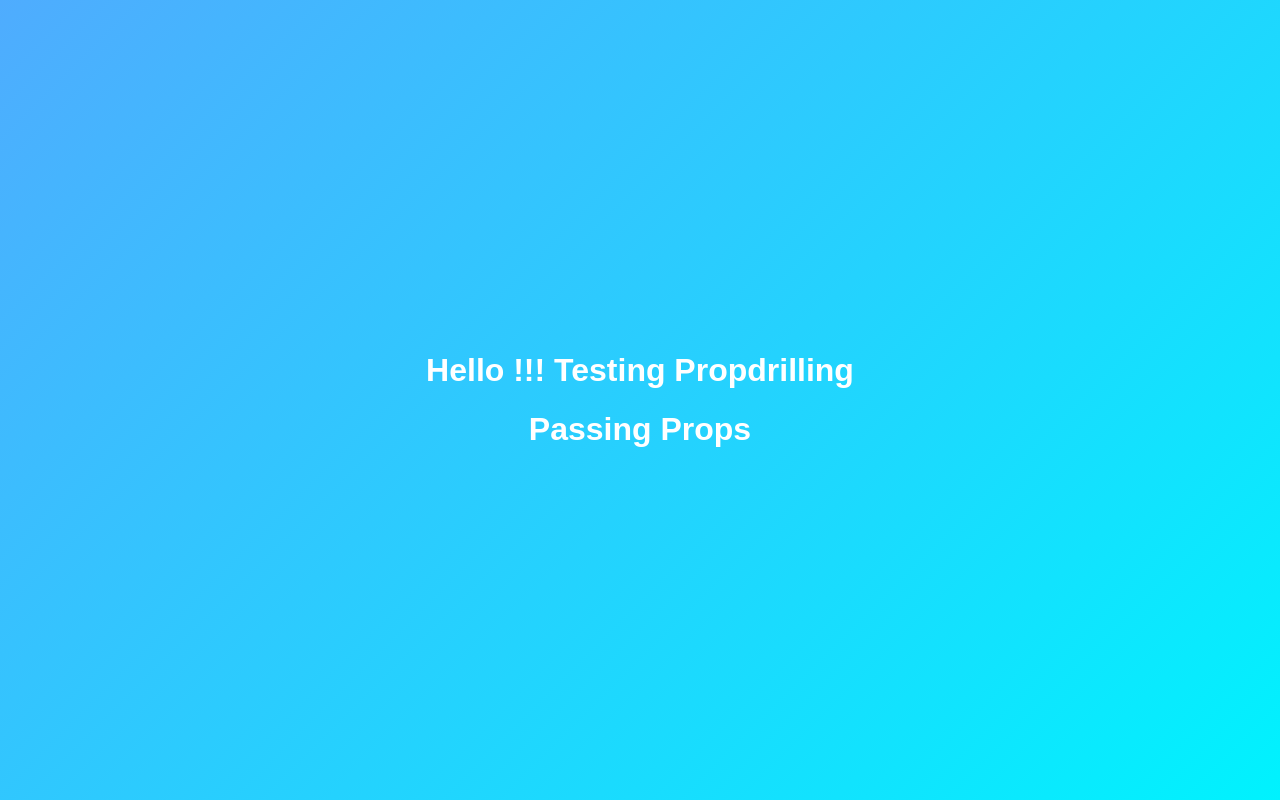
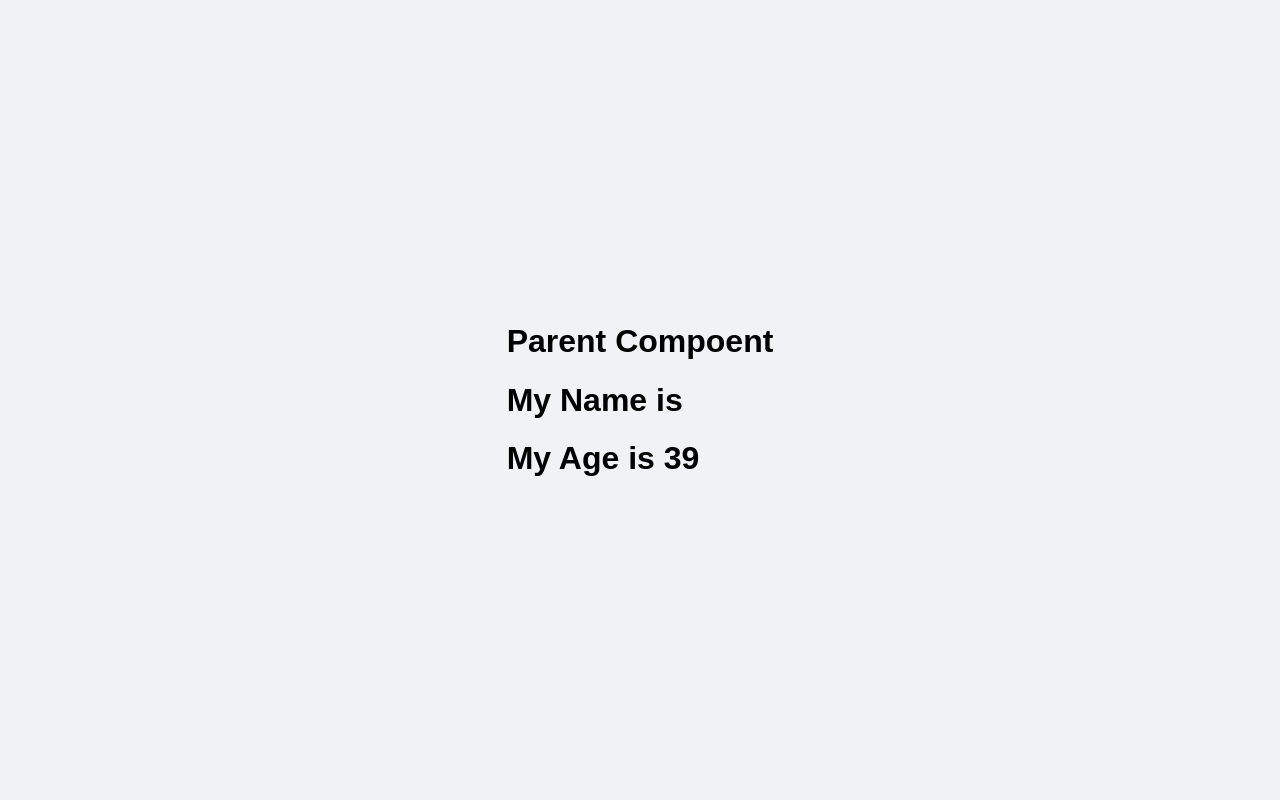
Before and after one commit to alokuidev/shortcircuitevaluation, a React (Create React App) app: page / in a window 1280 px wide. Built offline with nearby package versions, Linux system fonts and the light colour scheme.

Commit message:
more API context

```diff
--- a/src/App.js
+++ b/src/App.js
@@ -1,7 +1,10 @@
 // import Counter from "./hooks/ComponentUSeState/Counter";
 // import State from "./State";
 
-import Propdrilling from "./hooks/ComponentUseRef/Propdrilling";
+import { BiodataProvider } from "./hooks/ContextAPI/Createcompoent";
+import Home from "./hooks/ContextAPI/Home";
+
+// import Propdrilling from "./hooks/ComponentUseRef/Propdrilling";
 
 // import RefFun from "./hooks/ComponentUseRef/ForwardrefParent";
 
@@ -43,7 +46,11 @@ function App() {
         {/* <Asyncpokemon/> */}
         {/* <Useref/> */}
         {/* <RefFun/> */}
-        <Propdrilling/>
+        {/* <Propdrilling/> */}
+        <BiodataProvider>
+            <Home/>
+        </BiodataProvider>
+
     </>
   );
 }
--- a/src/hooks/ComponentUseRef/Propdrilling.jsx
+++ b/src/hooks/ComponentUseRef/Propdrilling.jsx
@@ -1,20 +1,27 @@
+import { createContext, useContext } from 'react';
 import './Propdrilling.css';
+const DataProvider = createContext();
 
-const ChildComponent = ({ data }) => {
-    return <GranChildComponent data={data}/>
+const ChildComponent = () => {
+    return <GranChildComponent/>
 };
-const GranChildComponent = ({ data }) => {
-    return <GreatGranChildComponent data={data}/>
+const GranChildComponent = () => {
+    return <GreatGranChildComponent/>
 };
-const GreatGranChildComponent = ({ data }) => {
+const GreatGranChildComponent = () => {
+    const data = useContext(DataProvider);
     return <h1>{data}</h1>;
 };
 
 const Propdrilling = () => {
+
     return (
         <>
             <h1>Hello !!! Testing Propdrilling</h1>
-            <ChildComponent data="Passing Props" />
+            <DataProvider.Provider value="Passing Props">
+                <ChildComponent />
+            </DataProvider.Provider>
+
         </>
     );
 };
--- /dev/null
+++ b/src/hooks/ContextAPI/Createcompoent.jsx
@@ -0,0 +1,13 @@
+import { createContext } from "react";
+
+export const ConentAPiVar = createContext();
+
+export const BiodataProvider = ({children}) =>{
+    const myName = "Alok";
+    const age = 39;
+    return(
+        <ConentAPiVar.Provider value={{myName,age}}>
+            {children}
+        </ConentAPiVar.Provider>
+    )
+}
--- /dev/null
+++ b/src/hooks/ContextAPI/Home.jsx
@@ -0,0 +1,22 @@
+import { useContext } from "react";
+import { ConentAPiVar } from "./Createcompoent";
+
+
+
+const Home = () => {
+    const {name,age} = useContext(ConentAPiVar);
+
+    return(
+        <>
+
+                <h1>Parent Compoent</h1>
+                <h1>My Name is {name}</h1>
+                <h1>My Age is {age}</h1>
+
+
+
+        </>
+    )
+}
+
+export default Home;
```
